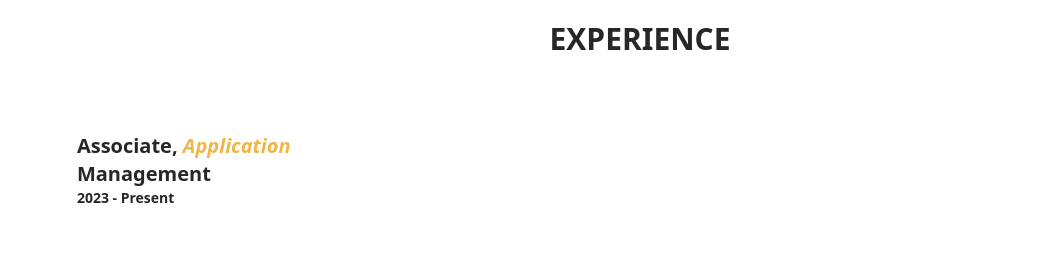
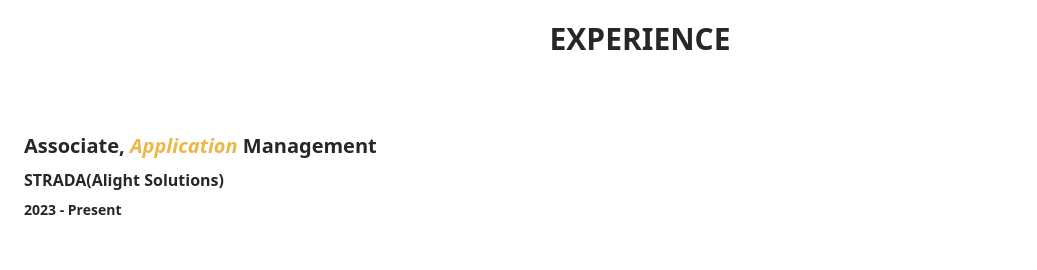
Before and after one commit to dickheadph/beta, a React (Vite) app: page / in a window 1280 px wide. Shown: the part 780-1050 px from the top of the page, without its empty margins (0-1037 px from the left). Built offline with nearby package versions, Linux system fonts and the light colour scheme; no server answers.

Commit message:
Add company

```diff
--- a/src/Components/Expirience.jsx
+++ b/src/Components/Expirience.jsx
@@ -6,11 +6,11 @@
     <h1 className='my-[4%] text-center text-3xl font-bold md:text-zinc-800 xl:text-4xl'>
     EXPERIENCE
   </h1>
-  <div className='lg:flex flex-flex-wrap text-xs lg:text-base'>
+  <div className='lg:flex flex-flex-wrap items-between text-xs lg:text-base'>
     <div className='text-left lg:m-6'>
-    <h2 className='text-xl font-semibold text-zinc-800 xl:text-black px-[10%] lg:px-[15%]'>Associate, <em className='text-[#f0b547]'> Application</em> Management
-    {/*<h3 className='my-2'>2023 - Present</h3>
-    <p className='text-sm lg:text-sm xl:text-base'>As an Associate in Application Management wherein I oversee the support, optimization, and administration of SaaS applications using REST API & MsSQL. I am a highly motivated tech support, web designer and a tech savvy individual hoping to hone, leverage and widen my horizon in IT Industry and related technologies. To apply the knowledge and skills I learned in my profession, be part of a strong workforce and contribute positive results to an organization.</p>*/}
+    <h2 className='text-xl font-semibold text-zinc-800 xl:text-black'>Associate, <em className='text-[#f0b547]'> Application</em> Management
+    <h3 className='my-2 text-base'>STRADA(Alight Solutions)</h3>
+    {/*<p className='text-sm lg:text-sm xl:text-base'>As an Associate in Application Management wherein I oversee the support, optimization, and administration of SaaS applications using REST API & MsSQL. I am a highly motivated tech support, web designer and a tech savvy individual hoping to hone, leverage and widen my horizon in IT Industry and related technologies. To apply the knowledge and skills I learned in my profession, be part of a strong workforce and contribute positive results to an organization.</p>*/}
     <p className='text-sm lg:text-sm xl:text-base'>2023 - Present</p>
     </h2>
     </div>
```
